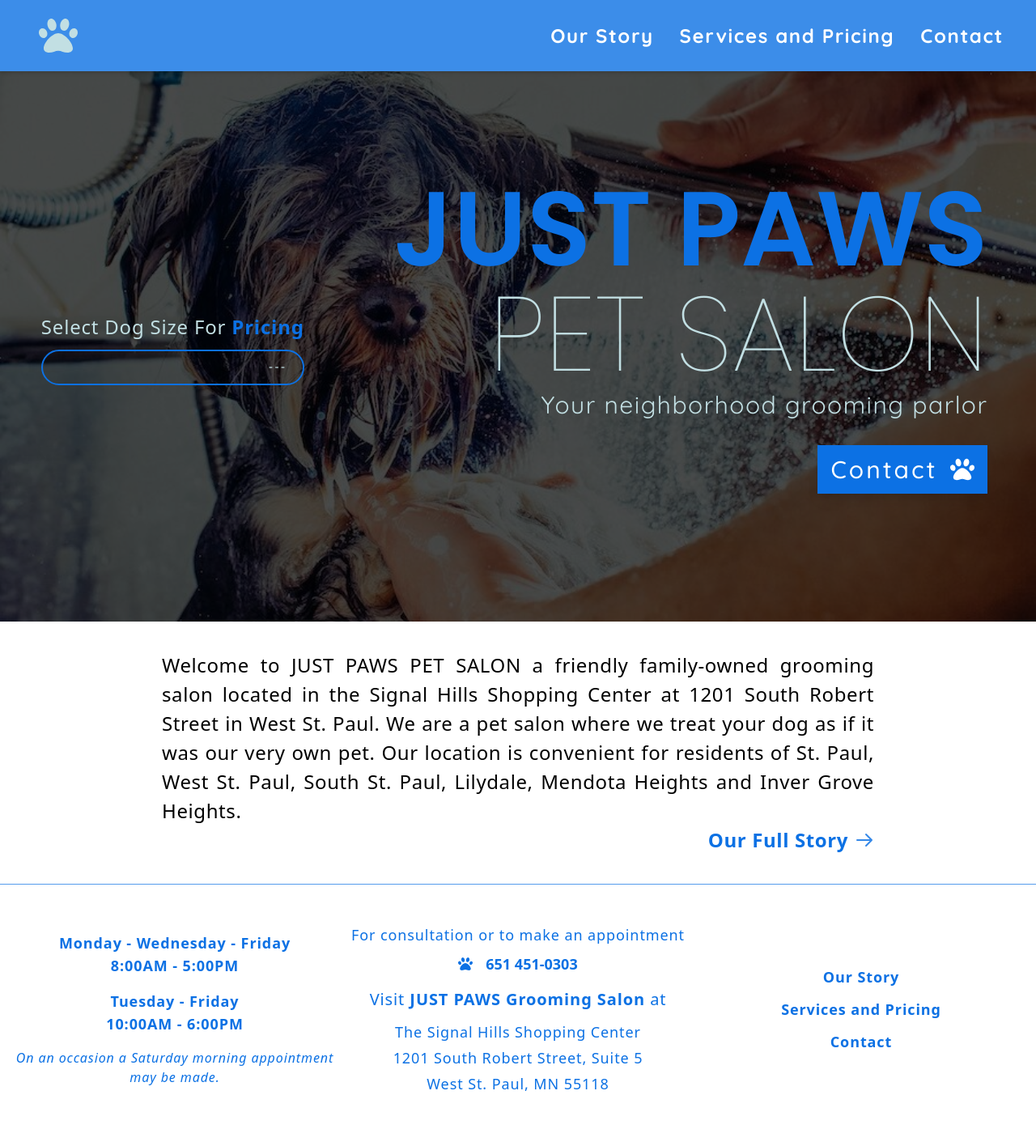
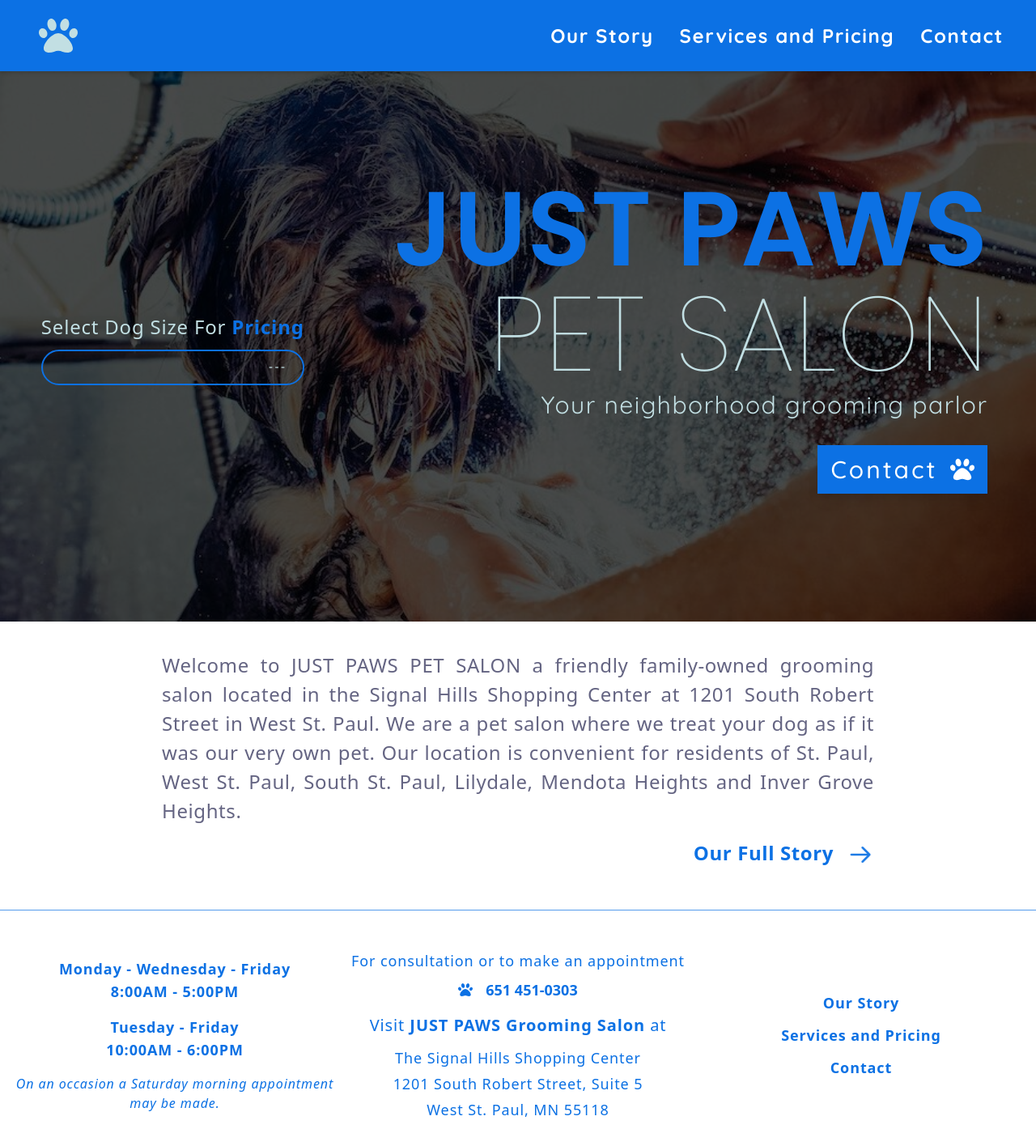
Before and after one commit to latz09/justpaws, a Next.js app: page / in a window 1280 px wide. Shown: the top 1416 px of the page at 81% size. Built offline with nearby package versions, Linux system fonts and the light colour scheme.

Commit message:
fixed navbar

```diff
--- a/components/about/AboutBlurb.js
+++ b/components/about/AboutBlurb.js
@@ -1,23 +1,36 @@
 import { HiOutlineArrowRight } from 'react-icons/hi';
-import { motion } from "framer-motion";
-
+import { motion } from 'framer-motion';
+import Link from 'next/link';
 
 const AboutBlurb = () => {
 	return (
-		<div className='max-w-4xl mx-auto text-lg md:text-2xl md:leading-9 tracking-wide text-justify grid px-2'>
+		<div className='max-w-4xl mx-auto text-lg md:text-2xl md:leading-9 tracking-wide text-justify grid px-2 font-normal text-darkblue/80'>
 			<p className=''>
 				{`Welcome to JUST PAWS PET SALON a friendly family-owned grooming salon located in the Signal Hills Shopping Center at 1201 South Robert Street in West St. Paul.  We are a pet salon where we treat your dog as if it was our very own pet. Our location is convenient for residents of St. Paul, West St. Paul, South St. Paul, Lilydale, Mendota Heights  and Inver Grove Heights.`}
 			</p>
-			<motion.div className='place-self-end flex space-x-2 place-items-center text-primary font-bold'
-                initial={{opacity: 0}}
-                whileInView={{opacity: 1}}
-                transition={{delay: .4, duration: 2}}
-            >
-				<span>Our Full Story</span>
-				<span className="animate-pulse">
-					<HiOutlineArrowRight />
-				</span>
-			</motion.div>
+			<Link href={'/our-full-story'}>
+				<motion.div
+					className='place-self-end flex space-x-2 place-items-center text-primary font-bold py-4 cursor-pointer'
+					initial={{ opacity: 0 }}
+					whileInView={{ opacity: 1 }}
+					whileHover={{ scale: 1.06, opacity: 0.7 }}
+					transition={{ delay: 0.1, duration: 2 }}
+				>
+					<span>Our Full Story</span>
+					<motion.div
+						className='pl-3 pt-1 text-3xl'
+						initial={{ x: 0, opacity: 0.9 }}
+						animate={{ x: -6, opacity: 1 }}
+						transition={{
+							duration: 1,
+							repeat: Infinity,
+							repeatType: 'reverse',
+						}}
+					>
+						<HiOutlineArrowRight />
+					</motion.div>
+				</motion.div>
+			</Link>
 		</div>
 	);
 };
--- /dev/null
+++ b/components/about/Story/StoryContainer.js
@@ -0,0 +1,5 @@
+const StoryContainer = () => {
+    return ( <div>story container</div> );
+}
+
+export default StoryContainer;
--- a/components/layout/navigation/Navbar.js
+++ b/components/layout/navigation/Navbar.js
@@ -20,15 +20,15 @@ const Navbar = () => {
 
 	return (
 		<div className='shadow-md w-full  top-0 left-0 z-10'>
-			<div className='bg-primary bg-opacity-80'>
+			<div className='bg-primary '>
 				<div className='max-w-7xl mx-auto flex items-center justify-between py-3 md:px-10 px-7   font-secondary tracking-widest'>
 					<Link href={'/'}>
 						<motion.div
 							className='text-lightblue  p-1 md:p-2 duration-700 text-5xl cursor-pointer'
 							onClick={closeMenu}
 							aria-label='Navigate Home'
-							initial={{ rotate: 180 }}
-							animate={animate === true ? { rotate: 360 } : { rotate: 360 }}
+							initial={{ scale: 1 }}
+							whileHover={{ scale: 1.2 }}
 						>
 							<FaPaw />
 						</motion.div>
@@ -57,7 +57,7 @@ const Navbar = () => {
 
 					<div
 						className={`${
-							open && 'bg-primary bg-opacity-30 backdrop-blur-sm'
+							open && 'bg-primary/80 backdrop-blur-sm'
 						} border-b-2 border-primary md:border-none md:flex md:items-center md:pb-0 pb-12 absolute md:static md:z-auto z-[-1] left-0 w-full md:w-auto transition-all duration-700 ease-in ${
 							open ? 'top-20' : 'top-[-490px]'
 						}`}
@@ -70,7 +70,13 @@ const Navbar = () => {
 							>
 								<Link href={link.link}>
 									<a className='text-white font-bold hover:text-lightblue transition duration-700'>
-										{link.name}
+										<motion.div
+											initial={{ scale: 0, opacity: 0 }}
+											whileInView={{ scale: 1, opacity: 1 }}
+											transition={{  duration: 0.5 }}
+										>
+											{link.name}
+										</motion.div>
 									</a>
 								</Link>
 							</div>
--- a/components/utils/ModalOverlay.js
+++ b/components/utils/ModalOverlay.js
@@ -24,7 +24,7 @@ const ModalOverlay = ({ children, setModalIsOpen }) => {
 				variants={backDropVariant}
 				initial='hidden'
 				animate='visible'
-				exit='exit'
+				exit='exit'wwwwwwwwwwwwwwwww
 				className='fixed top-0 left-0 w-full h-full  z-10 bg-black bg-opacity-80 backdrop-blur'
 			>
 				<div
--- /dev/null
+++ b/pages/our-full-story.js
@@ -0,0 +1,11 @@
+import StoryContainer from '../components/about/Story/StoryContainer';
+
+const OurFullStory = () => {
+	return (
+		<div>
+			<StoryContainer />
+		</div>
+	);
+};
+
+export default OurFullStory;
```
